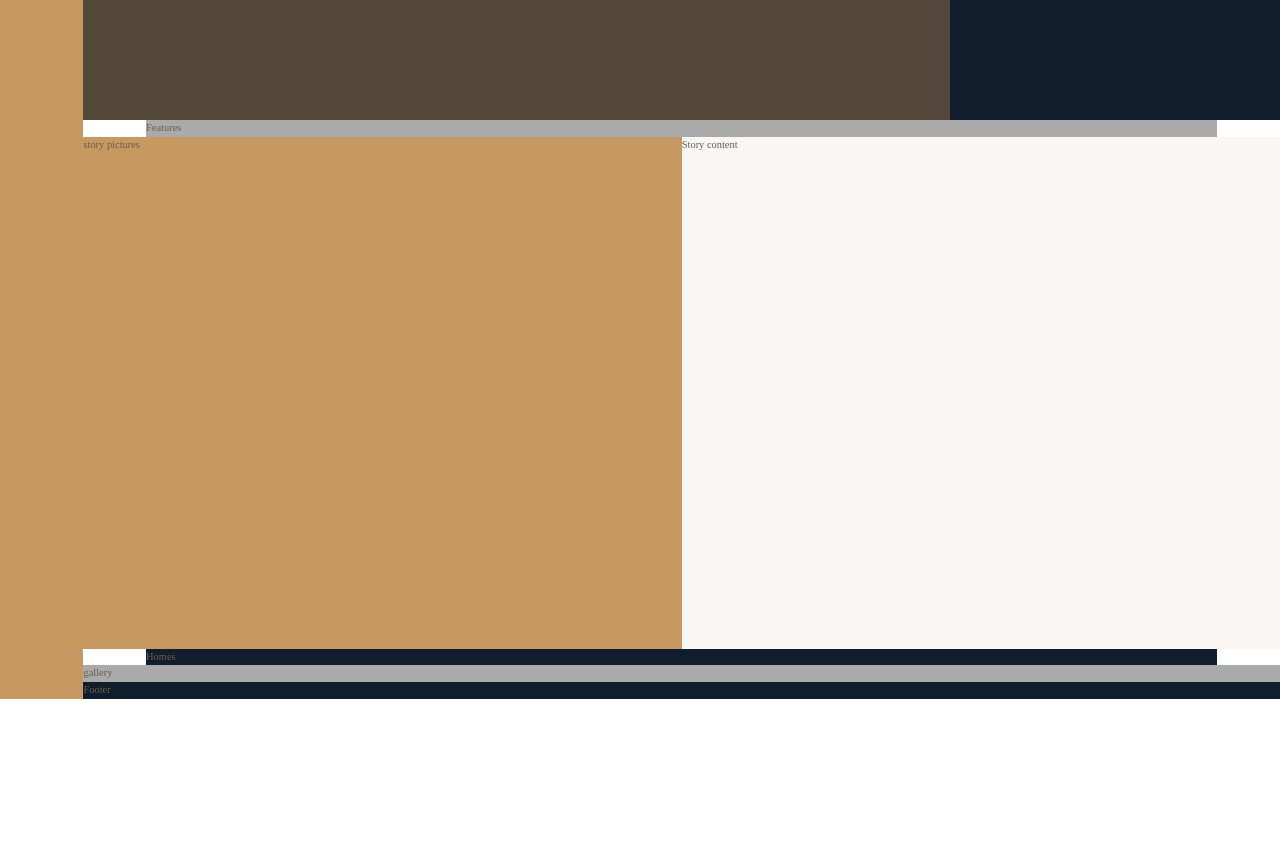
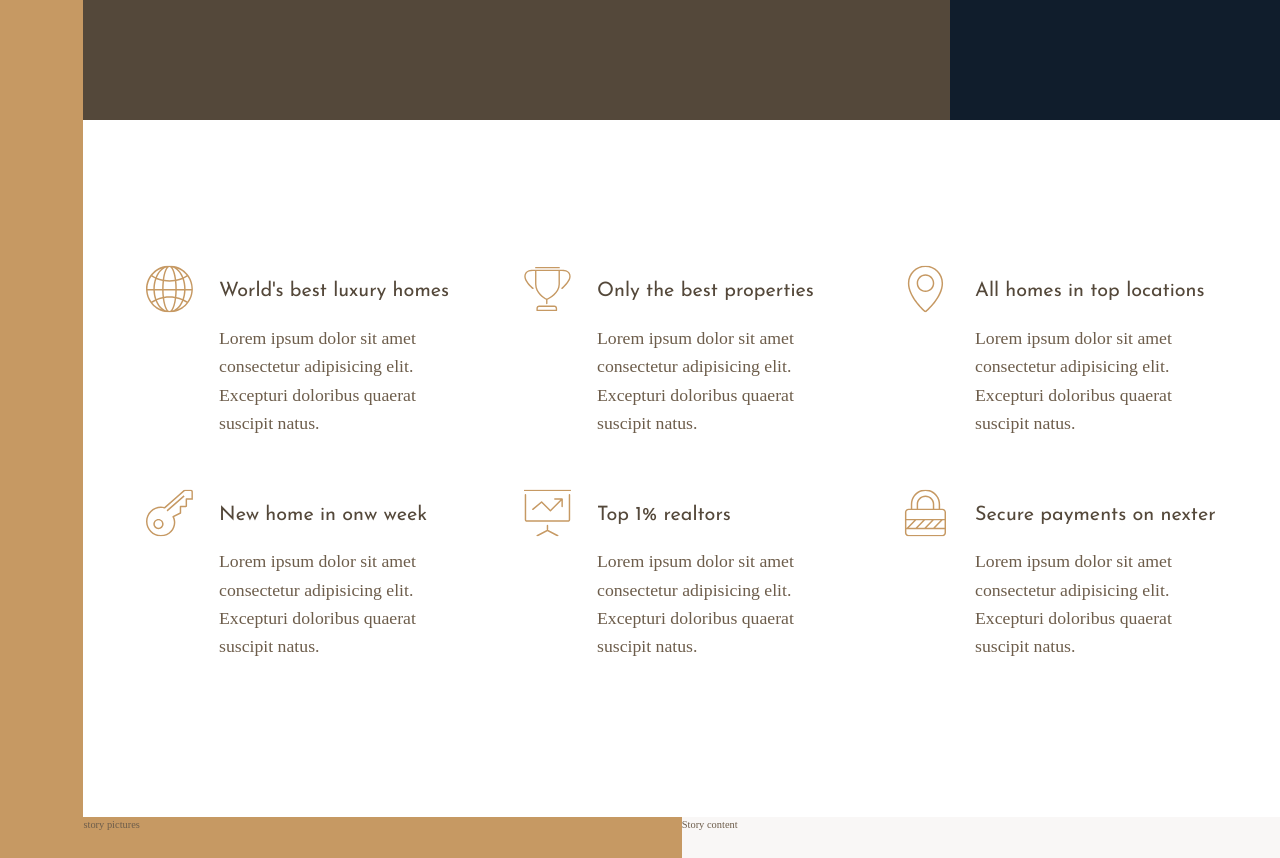
Before and after one commit to GuiCMartins/nexter, a website: page index.html in a window 1280 px wide. Shown: the part 520-1378 px from the top of the page. Before the commit the page ends 1219 px from the top, so only its background shows below. Drawn offline with Linux system fonts and the light colour scheme.

Commit message:
Feature section

```diff
--- a/index.html
+++ b/index.html
@@ -25,7 +25,60 @@
         </div>
 
         <section class="features">
-            Features
+            <div class="feature">
+                <svg class="feature__icon">
+                    <use xlink:href="img/sprite.svg#icon-global"></use>
+                </svg>
+                <h4 class="heading-4 heading-4--dark">World's best luxury homes</h4>
+                <p class="feature__text">
+                    Lorem ipsum dolor sit amet consectetur adipisicing elit. Excepturi doloribus quaerat suscipit natus.
+                </p>
+            </div>
+            <div class="feature">
+                <svg class="feature__icon">
+                    <use xlink:href="img/sprite.svg#icon-trophy"></use>
+                </svg>
+                <h4 class="heading-4 heading-4--dark">Only the best properties</h4>
+                <p class="feature__text">
+                    Lorem ipsum dolor sit amet consectetur adipisicing elit. Excepturi doloribus quaerat suscipit natus.
+                </p>
+            </div>
+            <div class="feature">
+                <svg class="feature__icon">
+                    <use xlink:href="img/sprite.svg#icon-map-pin"></use>
+                </svg>
+                <h4 class="heading-4 heading-4--dark">All homes in top locations</h4>
+                <p class="feature__text">
+                    Lorem ipsum dolor sit amet consectetur adipisicing elit. Excepturi doloribus quaerat suscipit natus.
+                </p>
+            </div>
+            <div class="feature">
+                <svg class="feature__icon">
+                    <use xlink:href="img/sprite.svg#icon-key"></use>
+                </svg>
+                <h4 class="heading-4 heading-4--dark">New home in onw week</h4>
+                <p class="feature__text">
+                    Lorem ipsum dolor sit amet consectetur adipisicing elit. Excepturi doloribus quaerat suscipit natus.
+                </p>
+            </div>
+            <div class="feature">
+                <svg class="feature__icon">
+                    <use xlink:href="img/sprite.svg#icon-presentation"></use>
+                </svg>
+                <h4 class="heading-4 heading-4--dark">Top 1% realtors</h4>
+                <p class="feature__text">
+                    Lorem ipsum dolor sit amet consectetur adipisicing elit. Excepturi doloribus quaerat suscipit natus.
+                </p>
+            </div>
+            <div class="feature">
+                <svg class="feature__icon">
+                    <use xlink:href="img/sprite.svg#icon-lock"></use>
+                </svg>
+                <h4 class="heading-4 heading-4--dark">Secure payments on nexter</h4>
+                <p class="feature__text">
+                    Lorem ipsum dolor sit amet consectetur adipisicing elit. Excepturi doloribus quaerat suscipit natus.
+                </p>
+            </div>
         </section>
 
         <div class="story__pictures">
--- a/sass/_features.scss
+++ b/sass/_features.scss
@@ -1,4 +1,29 @@
 .features {
-    background-color: $color-grey-light-2;
     grid-column: center-start / center-end;
+
+    margin: 15rem 0;
+
+    display: grid;
+    grid-template-columns: repeat(auto-fit, minmax(25rem, 1fr));
+    gap: 6rem;
+    align-items: start;
 }
+
+.feature {
+    display: grid;
+    grid-template-columns: min-content 1fr;
+    row-gap: 1.5rem;
+    column-gap: 2.5rem;
+
+    &__icon {
+        fill: $color-primary;
+        width: 4.5rem;
+        height: 4.5rem;
+        grid-row: 1 / span 2;
+        transform: translateY(-1rem);
+    }
+
+    &__text {
+        font-size: 1.7rem;
+    }
+}
--- a/sass/_typography.scss
+++ b/sass/_typography.scss
@@ -0,0 +1,29 @@
+%heading {
+    font-family: $font-display;
+    font-weight: 400;
+}
+
+.heading-1 {
+    @extend %heading;
+}
+
+.heading-2 {
+    @extend %heading;
+}
+
+.heading-3 {
+    @extend %heading;
+}
+
+.heading-4 {
+    @extend %heading;
+    font-size: 1.9rem;
+
+    &--light {
+        color: $color-grey-light-1;
+    }
+
+    &--dark {
+        color: $color-grey-dark-1;
+    }
+}
```
Also changed, not shown: css/style.css.
